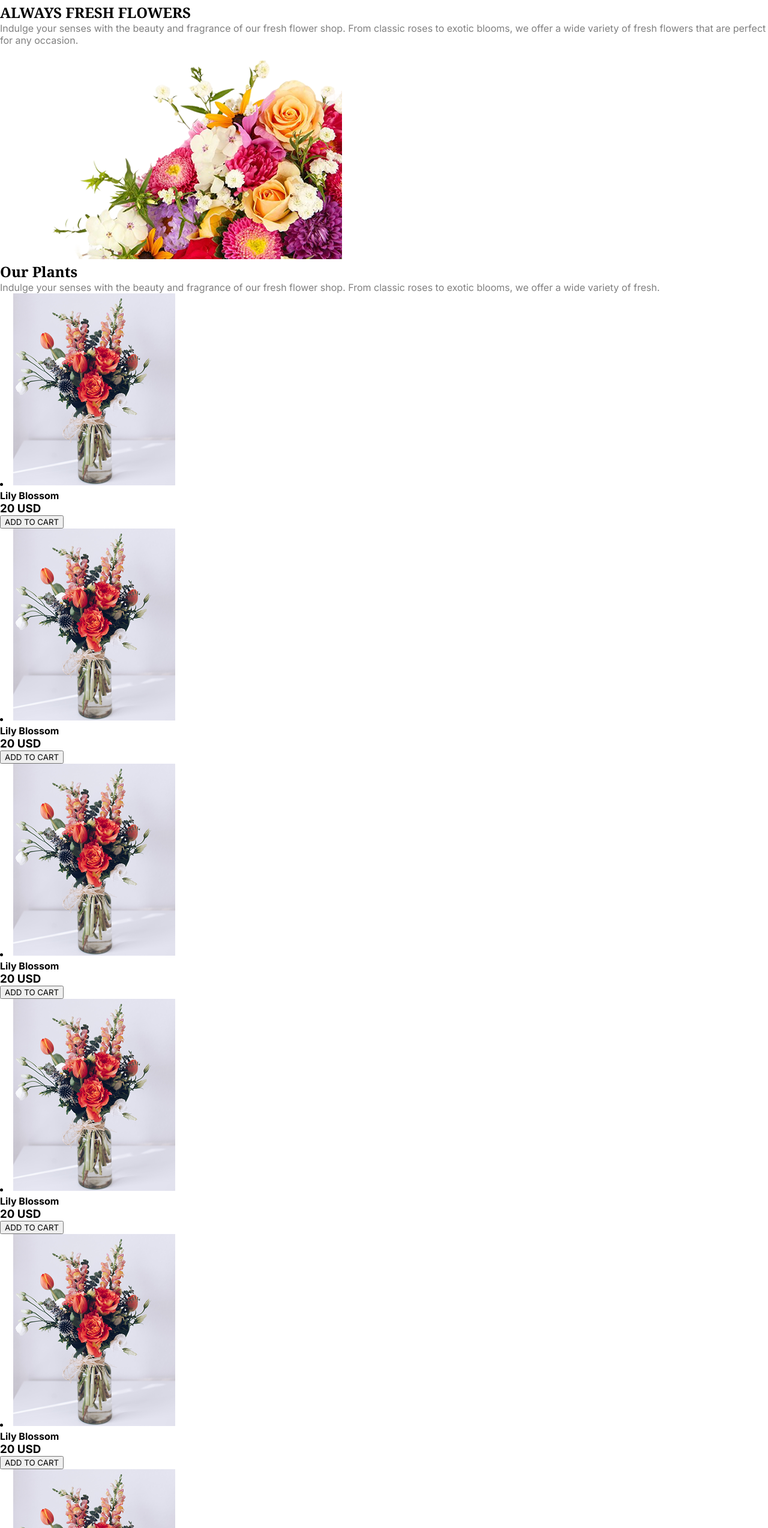
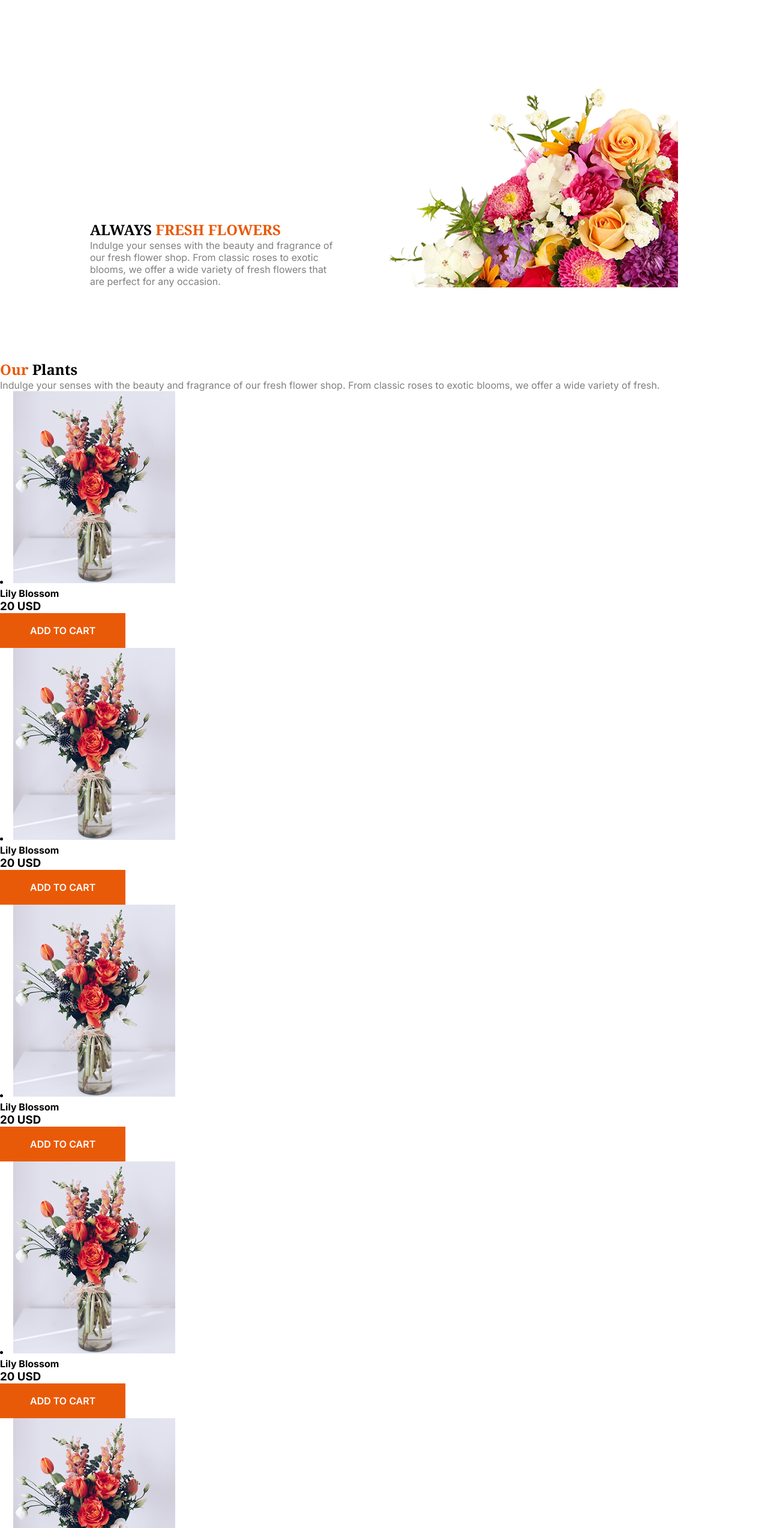
Before and after one commit to uhanicodes/assignment-2-responsive-flowers-, a plain HTML site: page index.html in a window 1280 px wide. Shown: the part 113-2660 px from the top of the page at 60% size. Drawn offline with Linux system fonts and the light colour scheme.

Commit message:
button and orange texts are styled

```diff
--- a/index.html
+++ b/index.html
@@ -27,7 +27,7 @@
     <main>
         <section class="banner">
             <div class="fresh-flowers">
-                <h1 class="noto-serif-headings">ALWAYS FRESH FLOWERS</h1>
+                <h1 class="noto-serif-headings">ALWAYS <span class="orange">FRESH FLOWERS</span></h1>
                 <P class="indulge inter-paragraphs">Indulge your senses with the beauty and fragrance of our fresh flower shop.
                     From classic roses to exotic blooms,
                     we offer a wide variety of fresh flowers that are perfect for any occasion.
@@ -37,7 +37,7 @@
         </section>
         <section class="plants">
             <div class="our-plants">
-                <h2 class="noto-serif-headings">Our Plants</h2>
+                <h2 class="noto-serif-headings"><span class="orange">Our</span> Plants</h2>
                 <p class="indulge inter-paragraphs">
                     Indulge your senses with the beauty and fragrance of our fresh flower shop.
                     From classic roses to exotic blooms, we offer a wide variety of fresh.
@@ -48,49 +48,49 @@
                     <img src="assets/sample-flower-image.png" alt="">
                     <h4 class="inter-paragraphs">Lily Blossom</h4>
                     <h3 class="inter-paragraphs">20 USD</h3>
-                    <button class="inter-paragraphs">ADD TO CART</button>
+                    <button class="inter-paragraphs btn-primary">ADD TO CART</button>
                 </li>
                 <li>
                     <img src="assets/sample-flower-image.png" alt="">
                     <h4 class="inter-paragraphs">Lily Blossom</h4>
                     <h3 class="inter-paragraphs">20 USD</h3>
-                    <button class="inter-paragraphs">ADD TO CART</button>
+                    <button class="inter-paragraphs btn-primary">ADD TO CART</button>
                 </li>
                 <li>
                     <img src="assets/sample-flower-image.png" alt="">
                     <h4 class="inter-paragraphs">Lily Blossom</h4>
                     <h3 class="inter-paragraphs">20 USD</h3>
-                    <button class="inter-paragraphs">ADD TO CART</button>
+                    <button class="inter-paragraphs btn-primary">ADD TO CART</button>
                 </li>
                 <li>
                     <img src="assets/sample-flower-image.png" alt="">
                     <h4 class="inter-paragraphs">Lily Blossom</h4>
                     <h3 class="inter-paragraphs">20 USD</h3>
-                    <button class="inter-paragraphs">ADD TO CART</button>
+                    <button class="inter-paragraphs btn-primary">ADD TO CART</button>
                 </li>
                 <li>
                     <img src="assets/sample-flower-image.png" alt="">
                     <h4 class="inter-paragraphs">Lily Blossom</h4>
                     <h3 class="inter-paragraphs">20 USD</h3>
-                    <button class="inter-paragraphs">ADD TO CART</button>
+                    <button class="inter-paragraphs btn-primary">ADD TO CART</button>
                 </li>
                 <li>
                     <img src="assets/sample-flower-image.png" alt="">
                     <h4 class="inter-paragraphs">Lily Blossom</h4>
                     <h3 class="inter-paragraphs">20 USD</h3>
-                    <button class="inter-paragraphs">ADD TO CART</button>
+                    <button class="inter-paragraphs btn-primary">ADD TO CART</button>
                 </li>
                 <li>
                     <img src="assets/sample-flower-image.png" alt="">
                     <h4 class="inter-paragraphs">Lily Blossom</h4>
                     <h3 class="inter-paragraphs">20 USD</h3>
-                    <button class="inter-paragraphs">ADD TO CART</button>
+                    <button class="inter-paragraphs btn-primary">ADD TO CART</button>
                 </li>
                 <li>
                     <img src="assets/sample-flower-image.png" alt="">
                     <h4 class="inter-paragraphs">Lily Blossom</h4>
                     <h3 class="inter-paragraphs">20 USD</h3>
-                    <button class="inter-paragraphs">ADD TO CART</button>
+                    <button class="inter-paragraphs btn-primary">ADD TO CART</button>
                 </li>
             </div>
         </section>
@@ -106,7 +106,7 @@
             </div>
         </section>
         <section class="latest-deal">
-            <h2 class="noto-serif-headings">Latest Deals</h2>
+            <h2 class="noto-serif-headings"><span>Latest</span> Deals</h2>
             <p class="indulge inter-paragraphs">Indulge your senses with the beauty and fragrance of our fresh flower shop. From classic roses to exotic blooms, we offer a wide variety of fresh.</p>
         </section>
         <section class="flower-bloom">
@@ -130,7 +130,7 @@
                 <h2 class="noto-serif-headings">Join the colorful Bunch</h2>
                 <div>
                     <input type="email" placeholder="Write email">
-                    <button class="inter-paragraphs">Subscribe</button>
+                    <button class="inter-paragraphs btn-primary">Subscribe</button>
                 </div>
             </div>
         </section>
--- a/styles/style.css
+++ b/styles/style.css
@@ -26,6 +26,19 @@
 
 .gray {
      color: gray;
+}
+
+.orange {
+    color: #E95A08;
+}
+
+.btn-primary {
+    padding: 19px 50px;
+    border: none;
+    font-weight: 600;
+    font-size: 16px;
+    color: white;
+    background-color: #E95A08
 }
 
 /* nav styles */
@@ -58,3 +71,10 @@ nav {
 }
 
 /* Banner styles */
+
+.banner {
+    margin: 120px 150px;
+    display: flex;
+    justify-content: safe;
+    align-items: end;
+}
```
